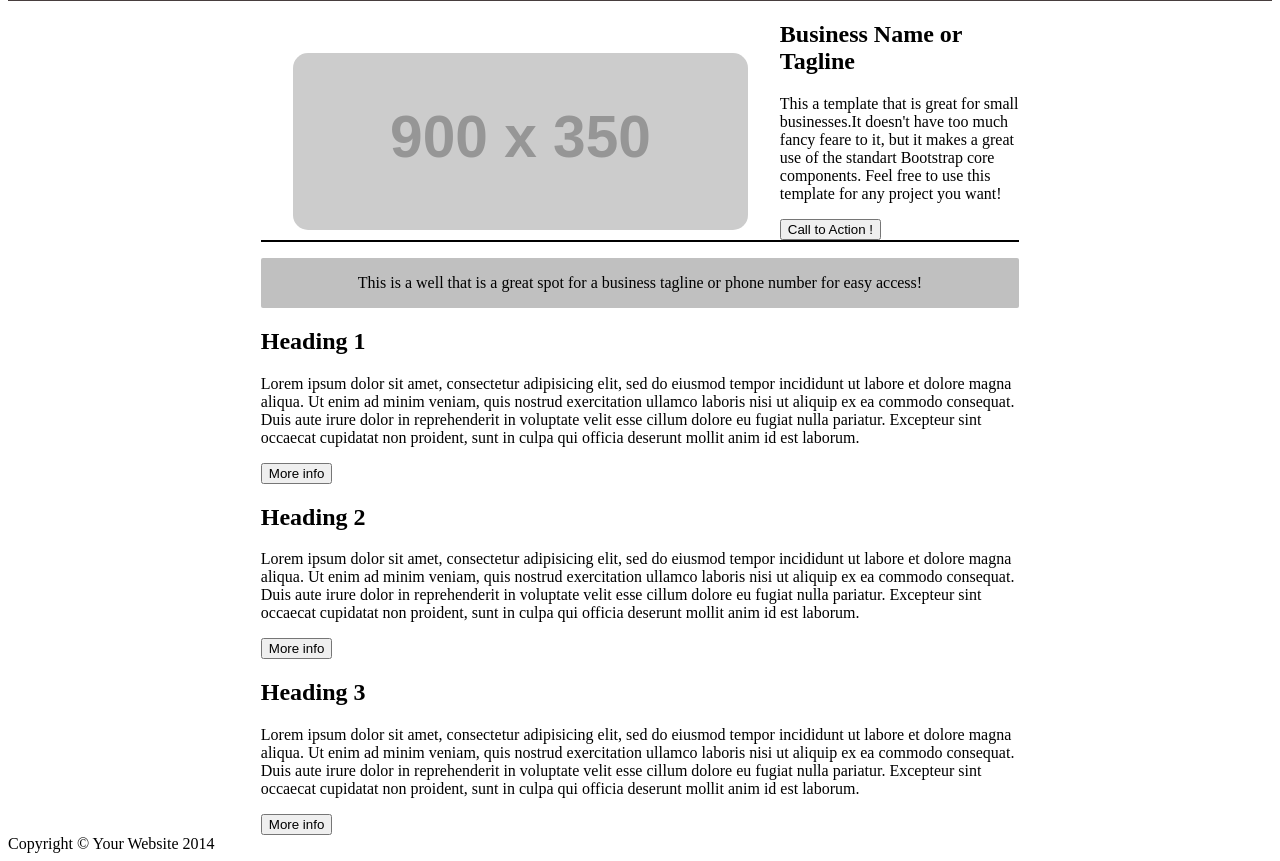
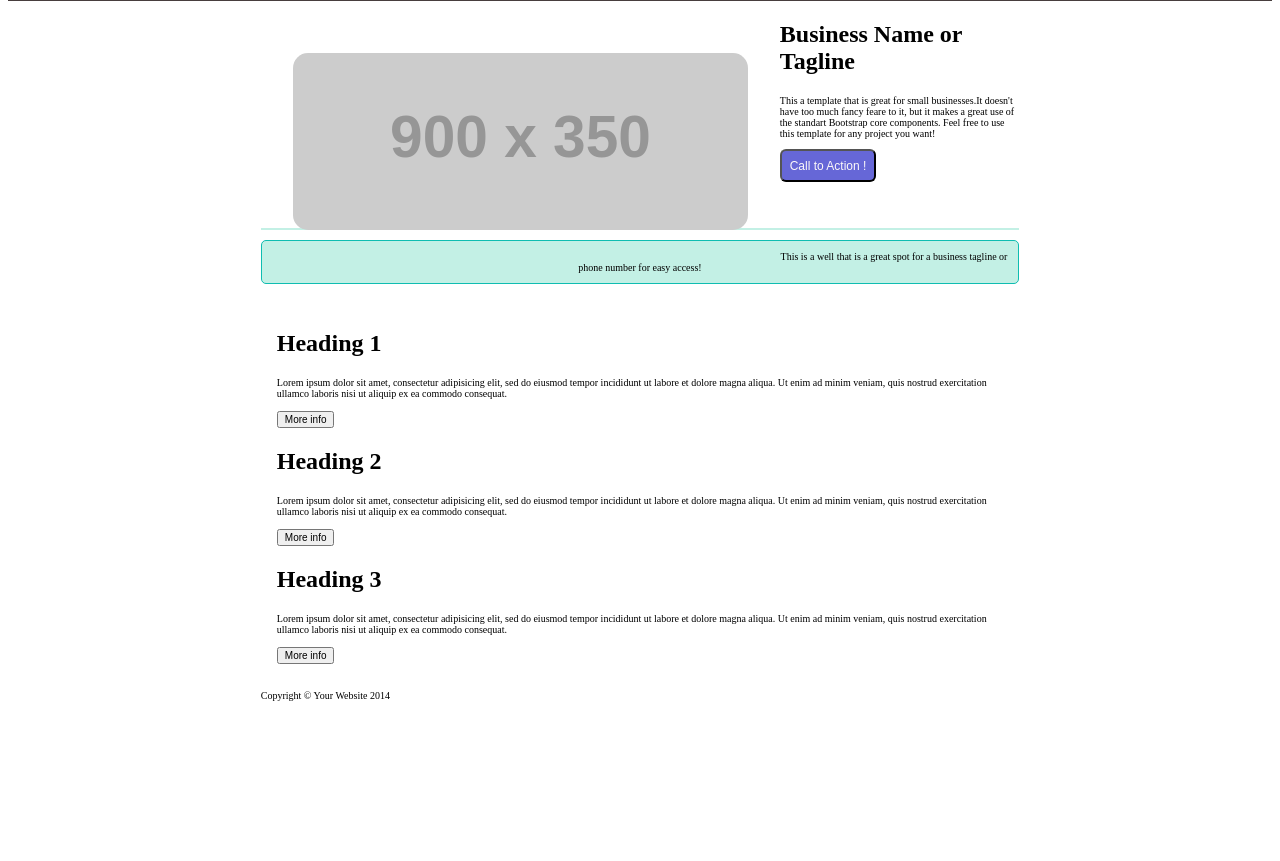
Before and after one commit to gchausse/gabarit_1, a plain HTML site: page index.html in a window 1280 px wide. Shown: the part 141-1002 px from the top of the page. After the commit the page ends 852 px from the top, so only its background shows below. Drawn offline with Linux system fonts and the light colour scheme; placeholder pictures from the web are drawn by us.

Commit message:
Presque ça!

```diff
--- a/css/style.css
+++ b/css/style.css
@@ -27,7 +27,9 @@ aside {
     width: 60%;
     margin-left: auto;
     margin-right: auto;
-    border-bottom: 2px solid black;
+    border-bottom: 2px solid #c3f0e5;
+    padding-bottom: 46px
+
 }
 main {
     width: 60%;
@@ -37,7 +39,31 @@ main {
 }
 #textmain {
 text-align: center;
-background-color: silver;
-border-radius: 2px;
+background-color: #c3f0e5;
+border-radius: 5px;
 padding: 1em;
+border: 1px solid #0fbdb1;
 }
+.three-column {
+  padding: 1em;
+  -moz-column-count: 3;
+  -moz-column-gap: 1em;
+  }
+p {
+    font-size: 10px;
+}
+#call {
+    background-color: #6667d7;
+    color: #fcf9f9;
+    border-radius: 6px;
+    padding: 0.65em;
+    font-size: 12px;
+}
+footer {
+    width: 60%;
+    margin-left: auto;
+    margin-right: auto;
+}
+button {
+    font-size: 10px;
+}
--- a/index.html
+++ b/index.html
@@ -26,39 +26,37 @@
             <h1>Business Name or Tagline</h1>
             <p>This a template that is great for small businesses.It doesn't have too much fancy feare to it, but it makes a great use of the standart Bootstrap core components. Feel free to use this template for any project you want!
             </p>
-            <button type="button">Call to Action !
+            <button id="call" type="button">Call to Action !
             </button>
         </aside>
         <main>
             <p id="textmain">
             This is a well that is a great spot for a business tagline or phone number for easy access!
             </p>
-            <section>
+            <section class="three-column">
                 <h2>
                 Heading 1
                 </h2>
-                <p>Lorem ipsum dolor sit amet, consectetur adipisicing elit, sed do eiusmod tempor incididunt ut labore et dolore magna aliqua. Ut enim ad minim veniam, quis nostrud exercitation ullamco laboris nisi ut aliquip ex ea commodo consequat. Duis aute irure dolor in reprehenderit in voluptate velit esse cillum dolore eu fugiat nulla pariatur. Excepteur sint occaecat cupidatat non proident, sunt in culpa qui officia deserunt mollit anim id est laborum.
+                <p>Lorem ipsum dolor sit amet, consectetur adipisicing elit, sed do eiusmod tempor incididunt ut labore et dolore magna aliqua. Ut enim ad minim veniam, quis nostrud exercitation ullamco laboris nisi ut aliquip ex ea commodo consequat.
                 </p>
                 <button type="button">More info</button>
-            </section>
-            <section>
                 <h2>
                 Heading 2
                 </h2>
-                <p>Lorem ipsum dolor sit amet, consectetur adipisicing elit, sed do eiusmod tempor incididunt ut labore et dolore magna aliqua. Ut enim ad minim veniam, quis nostrud exercitation ullamco laboris nisi ut aliquip ex ea commodo consequat. Duis aute irure dolor in reprehenderit in voluptate velit esse cillum dolore eu fugiat nulla pariatur. Excepteur sint occaecat cupidatat non proident, sunt in culpa qui officia deserunt mollit anim id est laborum.
+                <p>Lorem ipsum dolor sit amet, consectetur adipisicing elit, sed do eiusmod tempor incididunt ut labore et dolore magna aliqua. Ut enim ad minim veniam, quis nostrud exercitation ullamco laboris nisi ut aliquip ex ea commodo consequat.
                 </p>
                 <button type="button">More info</button>
-            </section>
-            <section>
                 <h2>
                 Heading 3
                 </h2>
-                <p>Lorem ipsum dolor sit amet, consectetur adipisicing elit, sed do eiusmod tempor incididunt ut labore et dolore magna aliqua. Ut enim ad minim veniam, quis nostrud exercitation ullamco laboris nisi ut aliquip ex ea commodo consequat. Duis aute irure dolor in reprehenderit in voluptate velit esse cillum dolore eu fugiat nulla pariatur. Excepteur sint occaecat cupidatat non proident, sunt in culpa qui officia deserunt mollit anim id est laborum.
+                <p>Lorem ipsum dolor sit amet, consectetur adipisicing elit, sed do eiusmod tempor incididunt ut labore et dolore magna aliqua. Ut enim ad minim veniam, quis nostrud exercitation ullamco laboris nisi ut aliquip ex ea commodo consequat.
                 </p>
                 <button type="button">More info</button>
             </section>
         </main>
-        <footer> Copyright © Your Website 2014
+        <footer>
+            <p>
+            Copyright © Your Website 2014</p>
         </footer>
     </body>
 </html>
```
